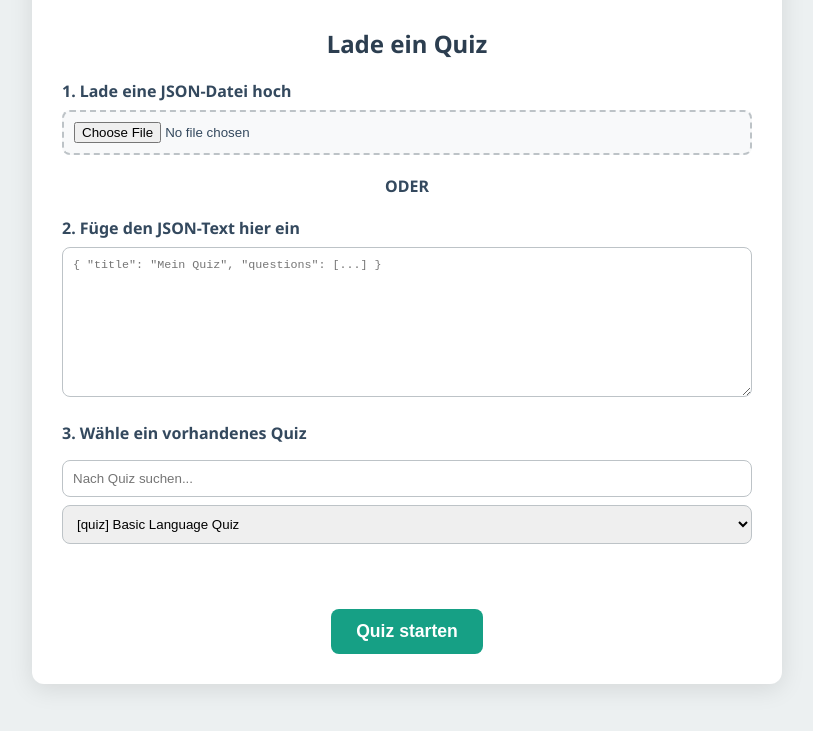
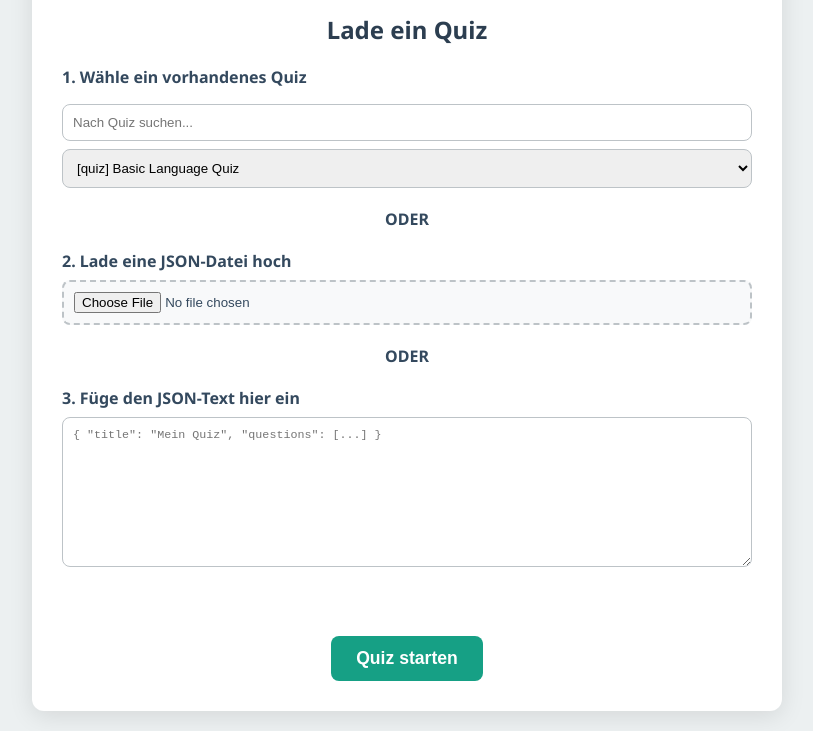
Before and after one commit to mcdorians/Toilet-Learn, a website: page index.html in a window 1280 px wide. Shown: the part 122-853 px from the top of the page, without its empty margins (233-1046 px from the left). Drawn offline with Linux system fonts and the light colour scheme.

Commit message:
Reorder quiz loading options

```diff
--- a/index.html
+++ b/index.html
@@ -143,19 +143,20 @@
         <main class="content">
             <div id="loader-screen" class="screen active">
                 <h2>Lade ein Quiz</h2>
+                <div id="quiz-select-container" class="loader-option">
+                    <label for="quiz-select">1. Wähle ein vorhandenes Quiz</label>
+                    <input type="text" id="quiz-search-input" placeholder="Nach Quiz suchen...">
+                    <select id="quiz-select"></select>
+                </div>
+                <div class="separator">ODER</div>
                 <div class="loader-option">
-                    <label for="json-file-input">1. Lade eine JSON-Datei hoch</label>
+                    <label for="json-file-input">2. Lade eine JSON-Datei hoch</label>
                     <input type="file" id="json-file-input" accept=".json,application/json">
                 </div>
                 <div class="separator">ODER</div>
                 <div class="loader-option">
-                    <label for="json-text-input">2. Füge den JSON-Text hier ein</label>
+                    <label for="json-text-input">3. Füge den JSON-Text hier ein</label>
                     <textarea id="json-text-input" placeholder='{ "title": "Mein Quiz", "questions": [...] }'></textarea>
-                </div>
-                <div id="quiz-select-container" class="loader-option">
-                    <label for="quiz-select">3. Wähle ein vorhandenes Quiz</label>
-                    <input type="text" id="quiz-search-input" placeholder="Nach Quiz suchen...">
-                    <select id="quiz-select"></select>
                 </div>
                 <p id="loader-error"></p>
                 <button id="load-quiz-btn" class="btn">Quiz starten</button>
```
